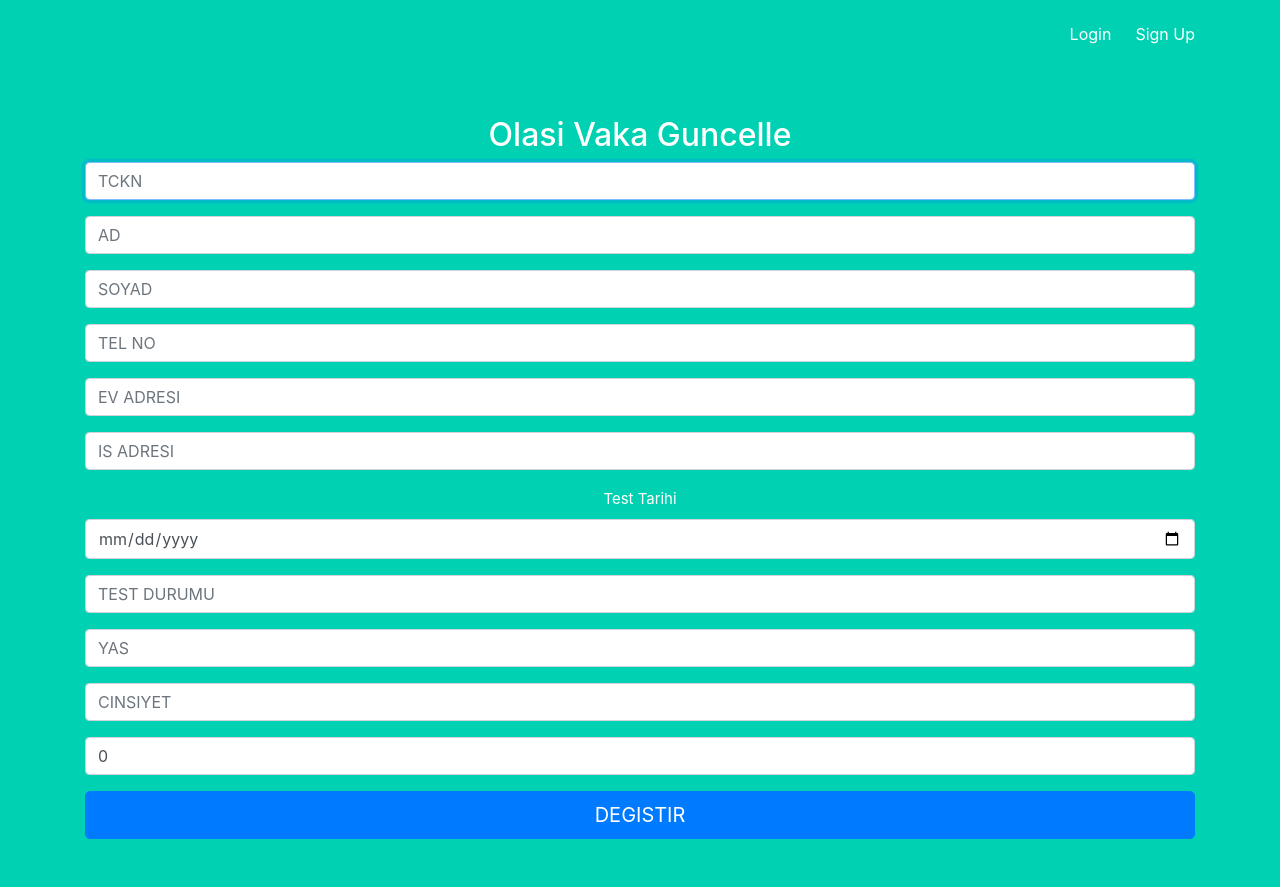
After one commit to ibahadiraltun/Bil372_COVID-takip, a Python web app: template templates/update_olasi_vaka.html in a window 1280 px wide. The commit adds this page. Run offline with Jinja, Linux system fonts and the light colour scheme; the template is opened without the code that fills it, so the values that code supplies are empty; some libraries are stand-ins or nearby versions.

Commit message:
add update implementation for olasivakalar

```diff
--- a/templates/olasi_vakalar.html
+++ b/templates/olasi_vakalar.html
@@ -11,6 +11,7 @@
         <th scope="col">TCKN</th>
         <th scope="col">AD</th>
         <th scope="col">SOYAD</th>
+        <th scope="col">TEST TARIHI</th>
         <th scope="col">TEST DURUMU</th>
         <th scope="col">YAS</th>
         <th scope="col">CINSIYET</th>
@@ -23,12 +24,13 @@
                 <th scope="row"> {{case.tckn}}</th>
                 <td>{{case.ad}}</td>
                 <td>{{case.soyad}}</td>
+                <td>{{case.testtarihi}}</td>
                 <td>{{case.testdurumu}}</td>
                 <td>{{case.yas}}</td>
                 <td>{{case.cinsiyet}}</td>
                 <td>{{case.kronikhastalik}}</td>
                 <td>
-                    <a class="btn btn-outline-primary" > Update</a>
+                    <a href="{{url_for('main.update_olasi_vaka', tckn=case.tckn)}}" class="btn btn-outline-primary" > Update</a>
                     <a href="{{url_for('main.delete_olasi_vaka', tckn=case.tckn)}}" class="btn btn-outline-danger" > Delete</a>
                 </td>
             </tr>
--- /dev/null
+++ b/templates/update_olasi_vaka.html
@@ -0,0 +1,99 @@
+{% extends "base.html" %}
+{% block head %}
+
+<style>
+.error {
+    font-size:18px;
+    color:#cc0000;
+    margin-top:30px
+}
+.form-group {
+    margin-bottom: 10px;
+}
+.conference-form {
+    width: 500px;
+    margin: 8px auto;
+    font-size: 15px;
+}
+.conference-form form {
+    margin-bottom: 10px;
+    background: #ffffff;
+    box-shadow: 0px 2px 2px rgba(0, 0, 0, 0.3);
+    padding: 20px;
+}
+.conference-form h2 {
+    margin: 0 0 5 5px;
+}
+
+body{
+    background: #f7f7f7;
+}
+</style>
+{%endblock%}
+
+{% block content %}
+<link rel="stylesheet" href="//code.jquery.com/ui/1.12.1/themes/base/jquery-ui.css">
+<link rel="stylesheet" href="/resources/demos/style.css">
+
+<div class="conference-form">
+    <form action = "" method = "post" class="form-signin">
+        <h2 class="text-center">Olasi Vaka Guncelle</h2>
+        <div class="form-group">
+            <input type="text" class="form-control" name="tckn" placeholder="TCKN" value="{{case.tckn}}" required="required" autofocus >
+        </div>
+
+        <div class="form-group">
+            <input type="text" class="form-control" name="ad" placeholder="AD" value="{{case.ad}}" required="required">
+        </div>
+
+        <div class="form-group">
+            <input type="text" class="form-control" name="soyad" placeholder="SOYAD" value="{{case.soyad}}" required="required" >
+        </div>
+
+        <div class="form-group">
+            <input type="text" class="form-control" name="telno" placeholder="TEL NO" value="{{case.telno}}" required="required" >
+        </div>
+
+        <div class="form-group">
+            <input type="text" class="form-control" name="evadresi" placeholder="EV ADRESI" value="{{case.evadresi}}" required="required" >
+        </div>
+
+        <div class="form-group">
+            <input type="text" class="form-control" name="isadresi" placeholder="IS ADRESI" value="{{case.isadresi}}" required="required" >
+        </div>
+
+        <div class="form-group">
+            <label style="font-size:15px;"> Test Tarihi  </label>
+            <input id="datepicker" type="date" data-date="" data-date-format="DD/MM/YYYY" class="form-control" name="testtarihi" placeholder="Test Tarihi" value="{{case.testtarihi}}" required="required" >
+        </div>
+
+        <div class="form-group">
+            <input type="text" class="form-control" name="testdurumu" placeholder="TEST DURUMU" value="{{case.testdurumu}}" required="required" >
+        </div>
+
+        <div class="form-group">
+            <input type="number" class="form-control" name="yas" placeholder="YAS" value="{{case.yas}}" required="required" >
+        </div>
+
+        <div class="form-group">
+            <input type="text" class="form-control" name="cinsiyet" placeholder="CINSIYET" value="{{case.cinsiyet}}" required="required" >
+        </div>
+
+        <div class="form-group">
+            {% if case.kronikhastalik == True %}
+                <input type="number" class="form-control" name="kronikhastalik" placeholder="KRONIK HASTALIK" value="1" required="required" >
+            {% else %}
+                <input type="number" class="form-control" name="kronikhastalik" placeholder="KRONIK HASTALIK" value="0" required="required" >
+            {% endif %}
+        </div>
+
+        <div>
+            <button type="submit" name="submit" class="btn btn-lg btn-primary btn-block"> DEGISTIR </button>
+        </div>
+
+    </form>
+
+</div>
+
+
+{% endblock %}
```
Also changed, not shown: main.py (+24 -6 lines).
